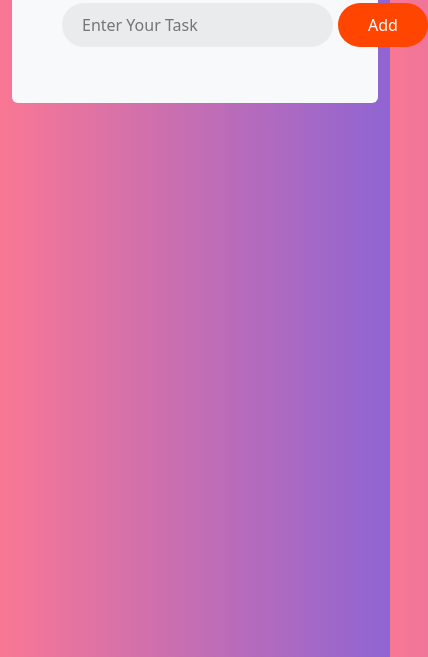
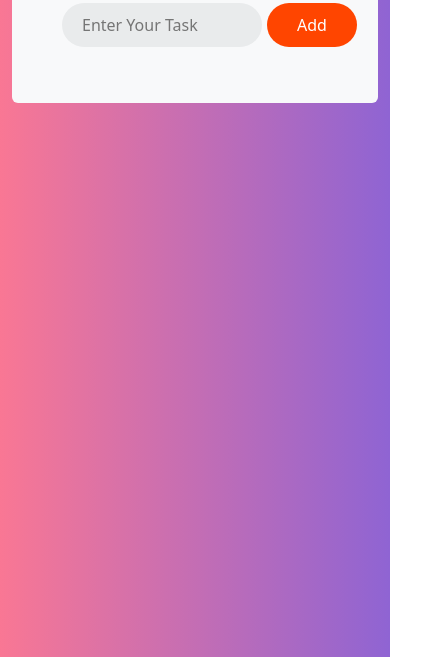
Before and after one commit to S-Anbu/TO-DO-LIST, a website: page index.html in a window 390 px wide. Shown: the part 187-844 px from the top of the page, 428 px wide, since content can reach past the window. Drawn offline with nearby package versions, Linux system fonts and the light colour scheme.

Commit message:
added media Queries

```diff
--- a/Assets/css/style.css
+++ b/Assets/css/style.css
@@ -100,6 +100,19 @@ ul li span:hover {
     background: #edeef0;
 }
 
+@media only screen and (max-width: 600px) {
+    div.bar {
+        width: 200px;
+    }
+
+    input {
+        width: 200px;
+    }
+
+    #list-container {
+        width: 200px;
+    }
+}
 @media only screen and (min-width: 600px) {
     div.bar {
         width: 400px;
```
